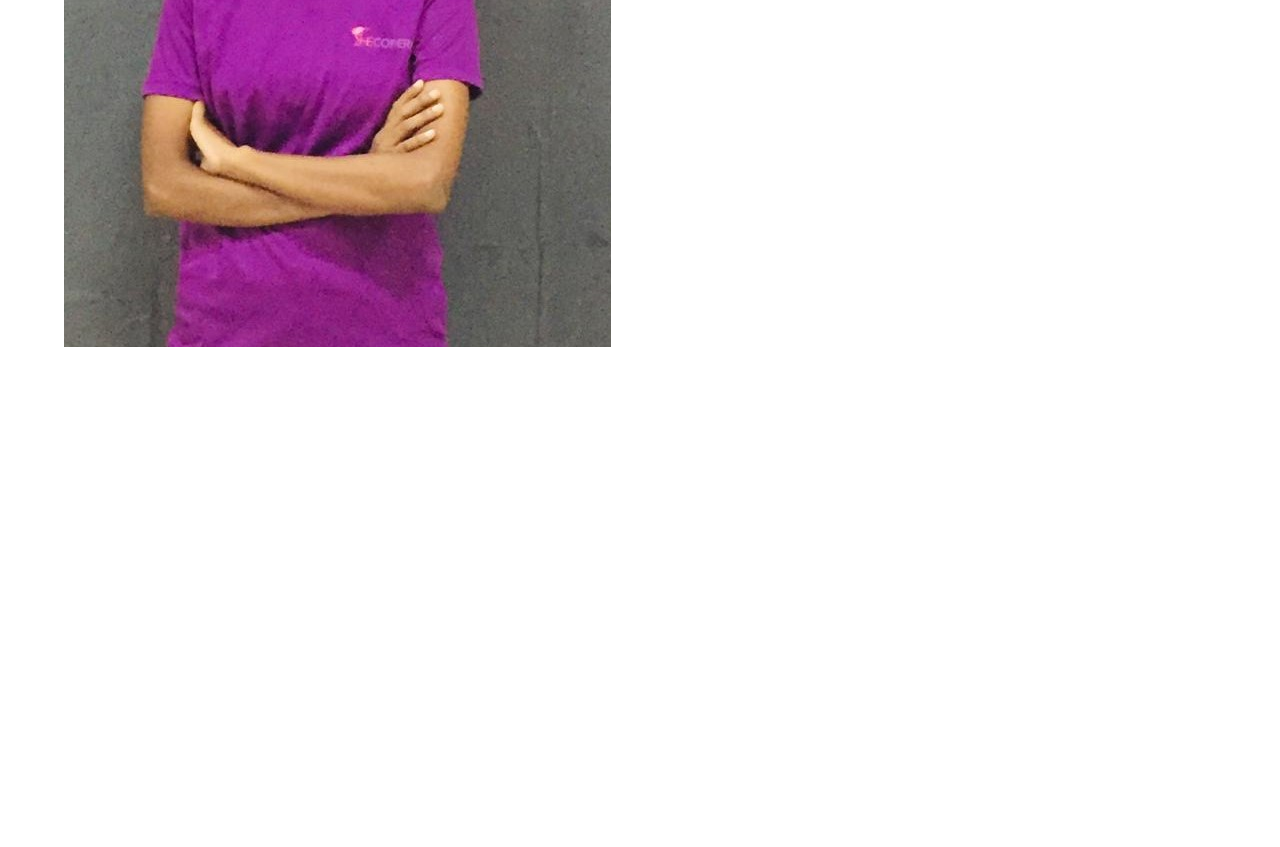
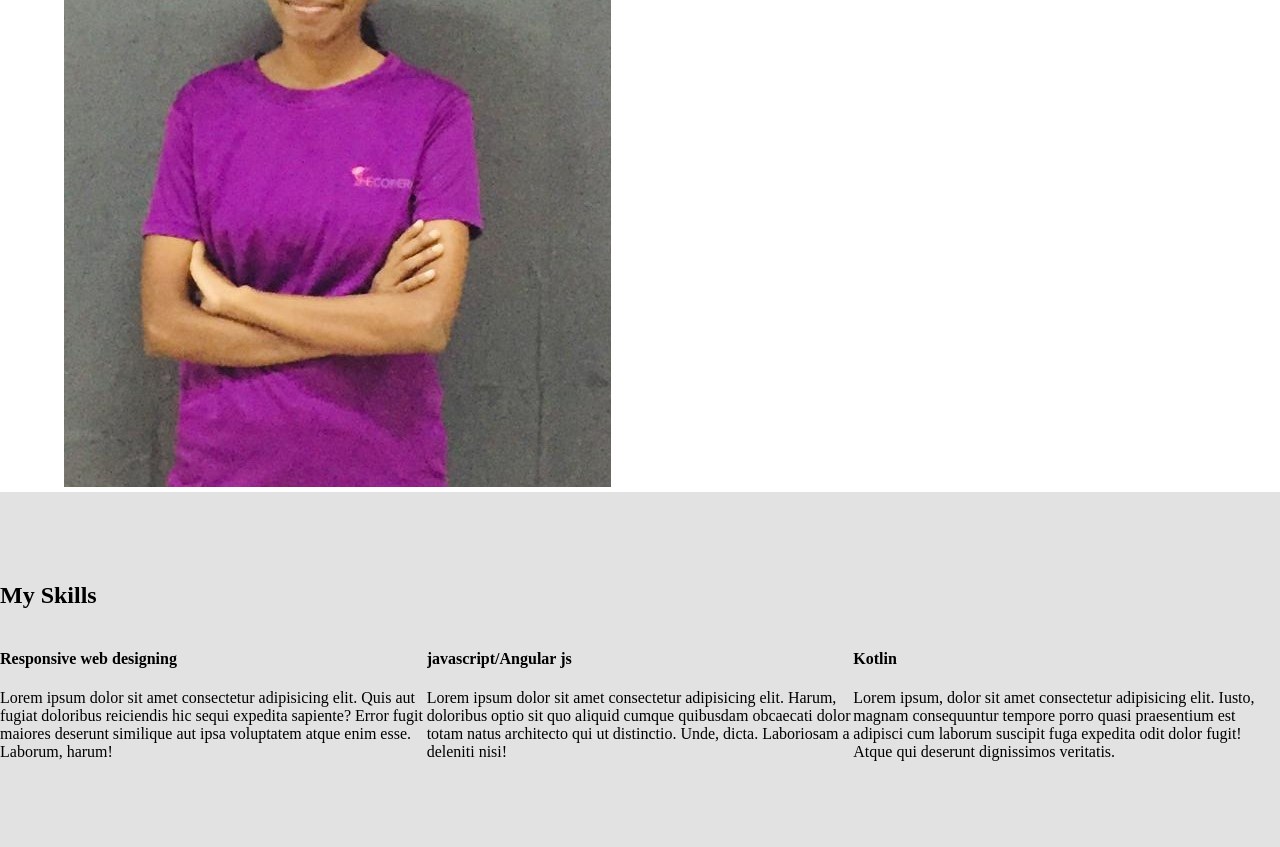
Before and after one commit to NipuniKodithuwakku/Personal_Details_web_site, a plain HTML site: page index.html in a window 1280 px wide. Shown: the part 1150-1997 px from the top of the page. Before the commit the page ends 1502 px from the top, so only its background shows below. Drawn offline with Linux system fonts and the light colour scheme.

Commit message:
add skill area

```diff
--- a/css/main.css
+++ b/css/main.css
@@ -95,6 +95,7 @@ header h1{
     display: flex;
     flex-wrap: nowrap;
 
+
 }
 .about-me div {
     width: 100%;
@@ -115,8 +116,53 @@ header h1{
     color: tomato;
     font-size: 35px;
     text-transform: uppercase;
+    padding-top:70px ;
+    padding-bottom:70px ;
 }
 #description{
     margin-left: -5%;
     margin-right:5%;
 }
+.example{
+    width: 100%;
+    background-color: blue;
+    height: 300px;
+    position: relative;
+
+}
+.example.box{
+    width: 150px;
+    height: 150px;
+    background-color: red;
+    position:absolute;
+    right: 600px;
+    top: 100px;
+
+}
+/***********my skills section**********/
+.my-skills{
+    background-color: #e2e2e2;
+    padding-top:70px ;
+    padding-bottom: 70px;
+
+}
+.my-skills::after{
+    content: "";
+    display: block;
+    clear: both;
+}
+.my-skills .skill-left{
+    width: 33.3333333333%;
+    float: left;
+   overflow: hidden;
+}
+.my-skills .skill-center{
+    width: 33.3333333333%;
+    float: left;
+    overflow: hidden;
+}
+.my-skills .skill-right{
+    width: 33.3333333333%;
+    float: left;
+    overflow: hidden;
+}
--- a/index.html
+++ b/index.html
@@ -46,6 +46,29 @@
            <p>I am an undergraduate in software Engineering level 2 at University of Kelaniya</p>
         <a href="#">Hire Me Now!</a></div>
    </div>
+   <!--My skill section-->
+   <div class="my-skills">
+       <h2>My Skills</h2>
+       <div class="skill-left">
+           <i></i>
+           <h4>Responsive web designing</h4>
+           <p>Lorem ipsum dolor sit amet consectetur adipisicing elit. Quis aut fugiat doloribus reiciendis hic sequi expedita sapiente? Error fugit maiores deserunt similique aut ipsa voluptatem atque enim esse. Laborum, harum!</p>
+
+       </div>
+       <div class="skill-center">
+           <i></i>
+           <h4>javascript/Angular js</h4>
+           <p>Lorem ipsum dolor sit amet consectetur adipisicing elit. Harum, doloribus optio sit quo aliquid cumque quibusdam obcaecati dolor totam natus architecto qui ut distinctio. Unde, dicta. Laboriosam a deleniti nisi!</p>
+
+       </div>
+       <div class="skill-right">
+           <i></i>
+           <h4>Kotlin</h4>
+           <p>Lorem ipsum, dolor sit amet consectetur adipisicing elit. Iusto, magnam consequuntur tempore porro quasi praesentium est adipisci cum laborum suscipit fuga expedita odit dolor fugit! Atque qui deserunt dignissimos veritatis.</p>
+
+       </div>
+
+   </div>
 
 
 </body>
```
